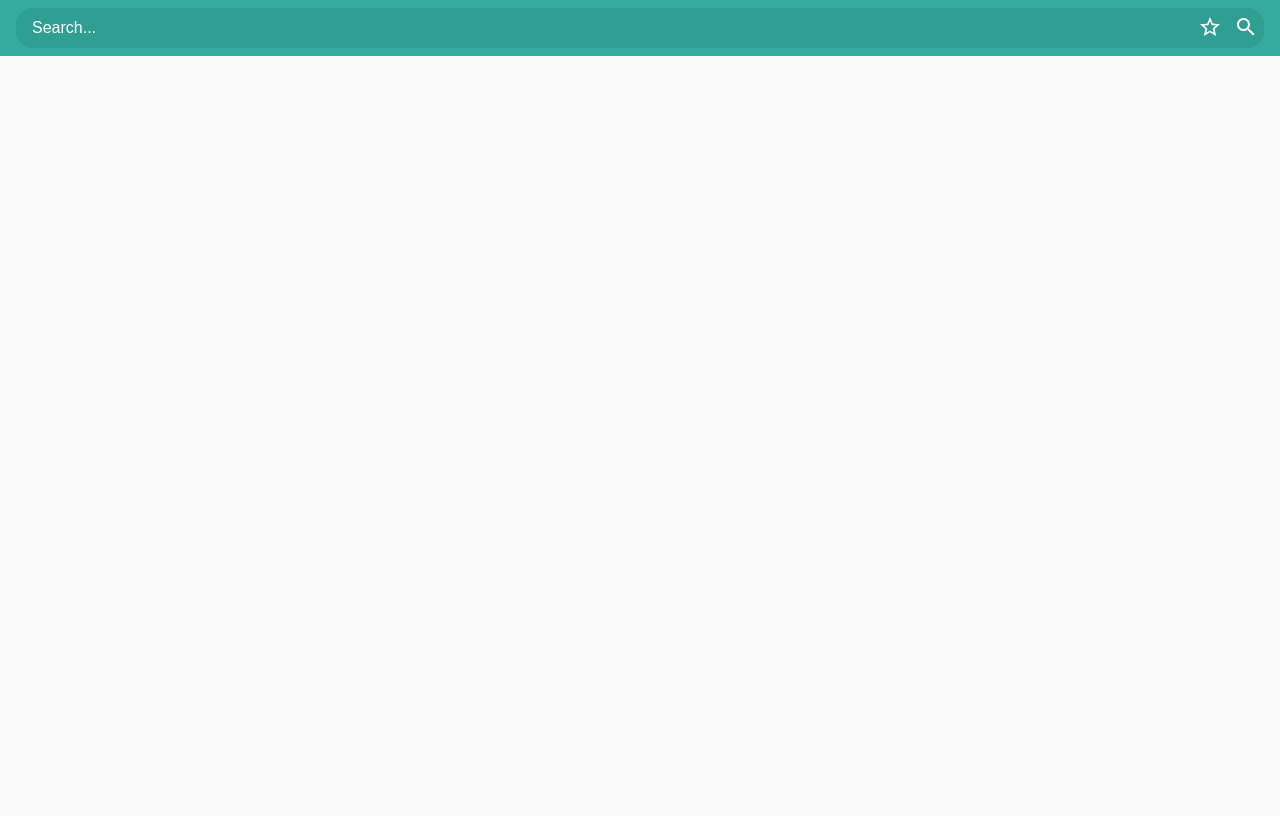
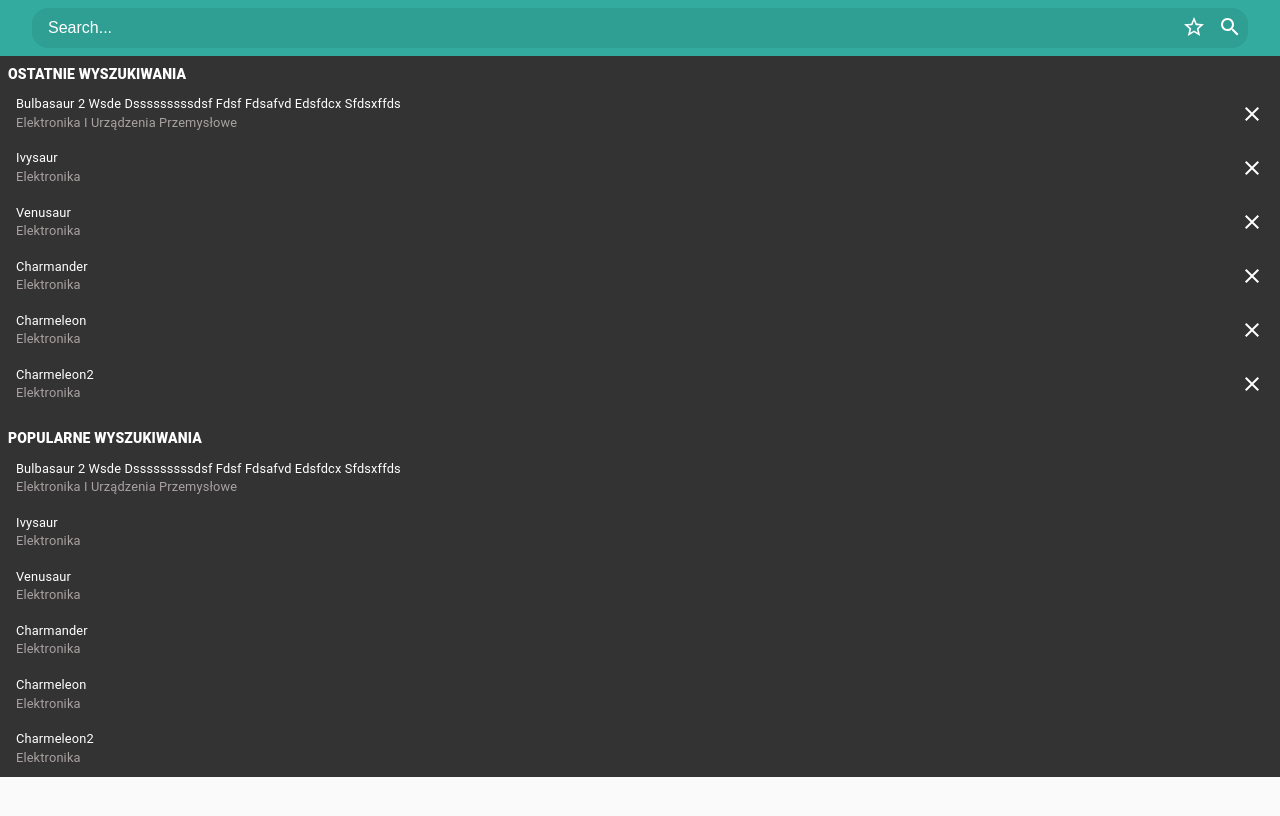
Before and after one commit to luknp/react-ts-ecommerce, a React (Create React App) app: page /products/list in a window 1280 px wide. Shown: the top 816 px of the page. Built offline with nearby package versions, Linux system fonts and the light colour scheme.

Commit message:
feat: MobileSearchSuggestions more suggestons types

```diff
--- a/src/components/Header/MobileHeader/MobileHeader.tsx
+++ b/src/components/Header/MobileHeader/MobileHeader.tsx
@@ -14,6 +14,8 @@ import { useHistory, useLocation } from 'react-router-dom';
 import ArrowBackIosIcon from '@material-ui/icons/ArrowBackIos';
 import StarBorderIcon from '@material-ui/icons/StarBorder';
 import ClearIcon from '@material-ui/icons/Clear';
+
+import MobileSearchSuggestions from 'components/MobileSearchSuggestions';
 import './style.scss';
 
 export default function MobileHeader() {
@@ -29,7 +31,7 @@ export default function MobileHeader() {
     isArrowBack = true;
   }
   const handleInputOnlick = () => {
-    history.push(`/app/shop/search`);
+    // history.push(`/app/shop/search`);
     setIsSearch(true);
     setIsTyping(true);
   };
@@ -58,6 +60,7 @@ export default function MobileHeader() {
   }
 
   return (
+    <>
       <div className='mobile-search-header-container'>
         <form className='search-container' onSubmit={handleSubmit}>
           {isArrowBack && <ArrowBackIosIcon onClick={handleBack} />}
@@ -85,5 +88,42 @@ export default function MobileHeader() {
           </button>
         </form>
       </div>
+      <div className='suggestion-container'>
+        <MobileSearchSuggestions searchPhrase={searchPhrase} lastSearchedPhrase={arr} popularPhrase={arr} allPhrase={arr} />
+      </div>
+    </>
   );
 }
+
+const arr = [
+  {
+    name: 'bulbasaur 2 wsde      dsssssssssdsf fdsf fdsafvd edsfdcx  sfdsxffds',
+    category: 'Elektronika i Urządzenia przemysłowe',
+    sprite: 'https://raw.githubusercontent.com/PokeAPI/sprites/master/sprites/pokemon/1.png',
+  },
+  {
+    name: 'ivysaur',
+    category: 'Elektronika',
+    sprite: 'https://raw.githubusercontent.com/PokeAPI/sprites/master/sprites/pokemon/2.png',
+  },
+  {
+    name: 'venusaur',
+    category: 'Elektronika',
+    sprite: 'https://raw.githubusercontent.com/PokeAPI/sprites/master/sprites/pokemon/3.png',
+  },
+  {
+    name: 'charmander',
+    category: 'Elektronika',
+    sprite: 'https://raw.githubusercontent.com/PokeAPI/sprites/master/sprites/pokemon/4.png',
+  },
+  {
+    name: 'charmeleon',
+    category: 'Elektronika',
+    sprite: 'https://raw.githubusercontent.com/PokeAPI/sprites/master/sprites/pokemon/5.png',
+  },
+  {
+    name: 'charmeleon2',
+    category: 'Elektronika',
+    sprite: 'https://raw.githubusercontent.com/PokeAPI/sprites/master/sprites/pokemon/5.png',
+  },
+];
--- a/src/components/Header/MobileHeader/style.scss
+++ b/src/components/Header/MobileHeader/style.scss
@@ -6,8 +6,7 @@
     display: flex;
     justify-content: center;
     align-items: center;
-    border-radius: 1rem;
-    margin: 0.5rem 1rem;
+    margin: 0.5rem 2rem;
     color: white;
     .search-input {
       padding: 0;
@@ -43,3 +42,8 @@
     }
   }
 }
+
+.suggestion-container {
+  z-index: 1000000;
+  padding: 3rem 0;
+}
--- a/src/components/MobileSearchSuggestions/MobileSearchSuggestions.tsx
+++ b/src/components/MobileSearchSuggestions/MobileSearchSuggestions.tsx
@@ -2,21 +2,43 @@ import React from 'react';
 import './style.scss';
 import ClearIcon from '@material-ui/icons/Clear';
 
-function MobileSearchSuggestions() {
-  const updatePokeDex = (poke: string) => {
-    console.log(poke);
+type ProductPhrase = {
+  name: string;
+  category?: string;
 };
 
-  const searchString = 'Ivy';
+type Props = {
+  searchPhrase: string;
+  lastSearchedPhrase: Array<ProductPhrase>;
+  popularPhrase: Array<ProductPhrase>;
+  allPhrase: Array<ProductPhrase>;
+  // getSelectedPhrase: (productPhrase: ProductPhrase) => void;
+  // deleteLastSearched: (productPhrase: ProductPhrase) => void;
+};
 
+export default function MobileSearchSuggestions({
+  searchPhrase,
+  lastSearchedPhrase,
+  popularPhrase,
+  allPhrase,
+}: // getSelectedPhrase,
+// deleteLastSearched,
+Props) {
+  const handleClickPhrase = (phrase: string) => {
+    console.log(phrase);
+  };
+
+  if (searchPhrase) {
     return (
       <div className='mobile-search-suggestions-container'>
-      <p>OSTATNIE WYSZUKIWANIA</p>
-      {arr
-        .filter(({ name }) => name.indexOf(searchString.toLowerCase()) > -1)
+        {allPhrase.length > 0 && (
+          <>
+            <p>WYSZUKIWANIA</p>
+            {lastSearchedPhrase
+              .filter(({ name }) => name.indexOf(searchPhrase.toLowerCase()) > -1)
               .map((value, i) => {
                 return (
-            <div onClick={() => updatePokeDex(value.name)} className='suggestion' key={i} tabIndex={0}>
+                  <div onClick={() => handleClickPhrase(value.name)} className='suggestion clear-hide' key={i} tabIndex={0}>
                     <div className='suggestion-row'>
                       <span className='suggestion-row-name'>{`${value.name}`}</span>
                       <span className='suggestion-row-extra-info'>{`${value.category}`}</span>
@@ -25,36 +47,48 @@ function MobileSearchSuggestions() {
                   </div>
                 );
               })}
+          </>
+        )}
       </div>
     );
   }
 
-export default MobileSearchSuggestions;
-
-const arr = [
-  {
-    name: 'bulbasaur 2 wsde      dsssssssssdsf fdsf fdsafvd edsfdcx  sfdsxffds',
-    category: 'Elektronika i Urządzenia przemysłowe',
-    sprite: 'https://raw.githubusercontent.com/PokeAPI/sprites/master/sprites/pokemon/1.png',
-  },
-  {
-    name: 'ivysaur',
-    category: 'Elektronika',
-    sprite: 'https://raw.githubusercontent.com/PokeAPI/sprites/master/sprites/pokemon/2.png',
-  },
-  {
-    name: 'venusaur',
-    category: 'Elektronika',
-    sprite: 'https://raw.githubusercontent.com/PokeAPI/sprites/master/sprites/pokemon/3.png',
-  },
-  {
-    name: 'charmander',
-    category: 'Elektronika',
-    sprite: 'https://raw.githubusercontent.com/PokeAPI/sprites/master/sprites/pokemon/4.png',
-  },
-  {
-    name: 'charmeleon',
-    category: 'Elektronika',
-    sprite: 'https://raw.githubusercontent.com/PokeAPI/sprites/master/sprites/pokemon/5.png',
-  },
-];
+  return (
+    <div className='mobile-search-suggestions-container'>
+      {lastSearchedPhrase.length > 0 && (
+        <>
+          <p>OSTATNIE WYSZUKIWANIA</p>
+          {lastSearchedPhrase.map((value, i) => {
+            return (
+              <div onClick={() => handleClickPhrase(value.name)} className='suggestion' key={i} tabIndex={0}>
+                <div className='suggestion-row'>
+                  <span className='suggestion-row-name'>{`${value.name}`}</span>
+                  <span className='suggestion-row-extra-info'>{`${value.category}`}</span>
+                </div>
+                <ClearIcon />
+              </div>
+            );
+          })}
+          {popularPhrase.length > 0 && (
+            <>
+              <p>POPULARNE WYSZUKIWANIA</p>
+              {popularPhrase
+                .filter(({ name }) => name.indexOf(searchPhrase.toLowerCase()) > -1)
+                .map((value, i) => {
+                  return (
+                    <div onClick={() => handleClickPhrase(value.name)} className='suggestion clear-hide' key={i} tabIndex={0}>
+                      <div className='suggestion-row'>
+                        <span className='suggestion-row-name'>{`${value.name}`}</span>
+                        <span className='suggestion-row-extra-info'>{`${value.category}`}</span>
+                      </div>
+                      <ClearIcon />
+                    </div>
+                  );
+                })}
+            </>
+          )}
+        </>
+      )}
+    </div>
+  );
+}
--- a/src/components/MobileSearchSuggestions/style.scss
+++ b/src/components/MobileSearchSuggestions/style.scss
@@ -42,4 +42,9 @@
       height: 2rem;
     }
   }
+  .suggestion.clear-hide {
+    svg {
+      visibility: hidden;
+    }
+  }
 }
```
Lines whose indentation alone changed are shown as unchanged.
